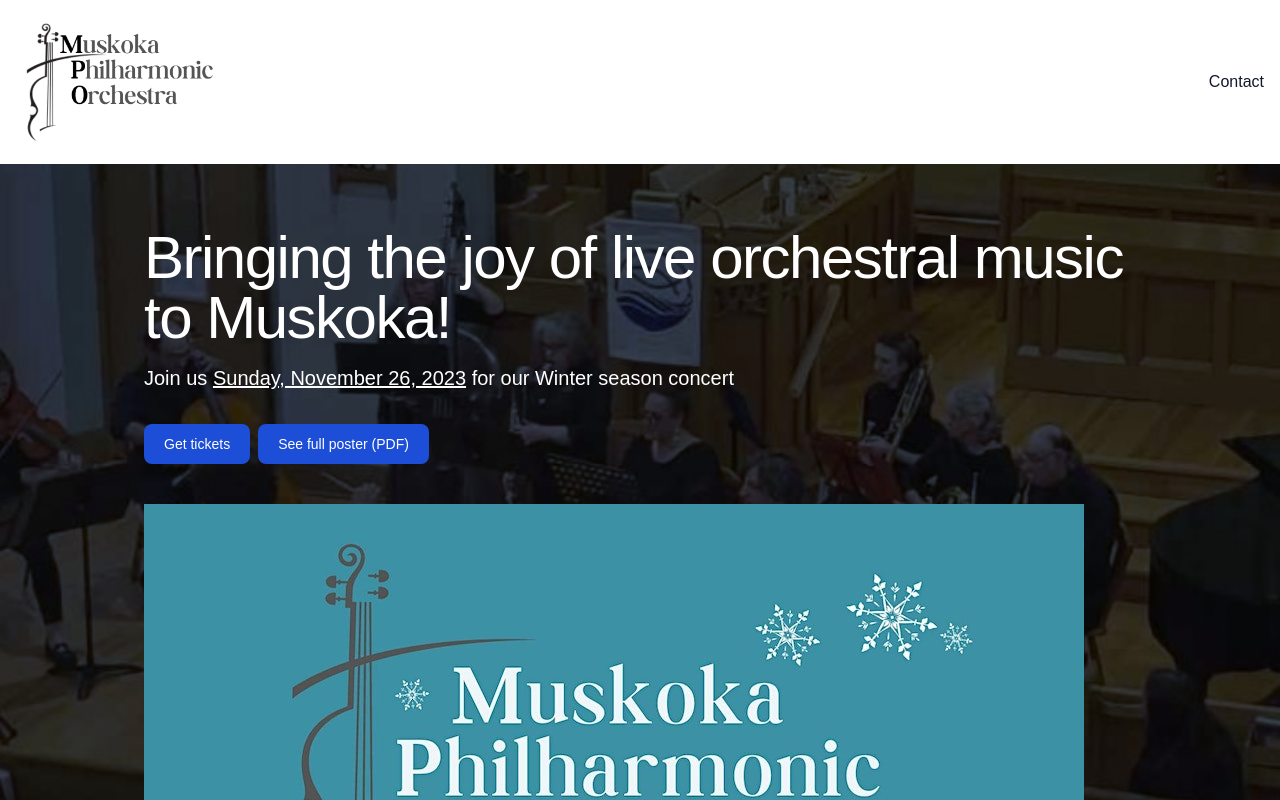
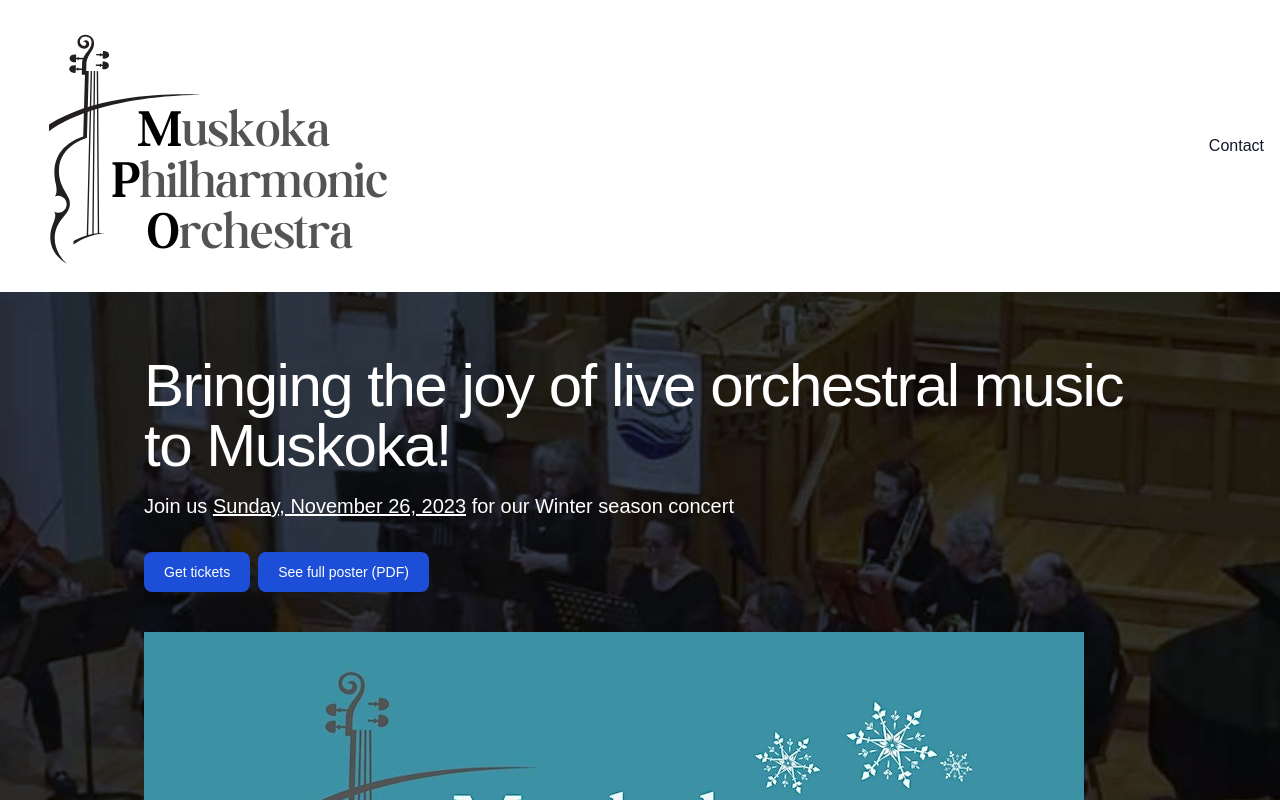
Before and after one commit to syntaxaire/muskokaphilharmonic.ca, a Next.js app: page / in a window 1280 px wide. Shown: the top 800 px of the page. Built offline with nearby package versions, Linux system fonts and the light colour scheme; a web font is replaced by a local one.

Commit message:
Change logo to bow above words

```diff
--- a/components/navbar.js
+++ b/components/navbar.js
@@ -14,8 +14,8 @@
           <Image
             src="/logo.png"
             alt="Muskoka Philharmonic Orchestra logo"
-            width="208"
-            height="587"
+            width="412"
+            height="260"
           />
         </a>
         <button
```
Also changed, not shown: public/logo-wrong.png (added), public/logo.png.
